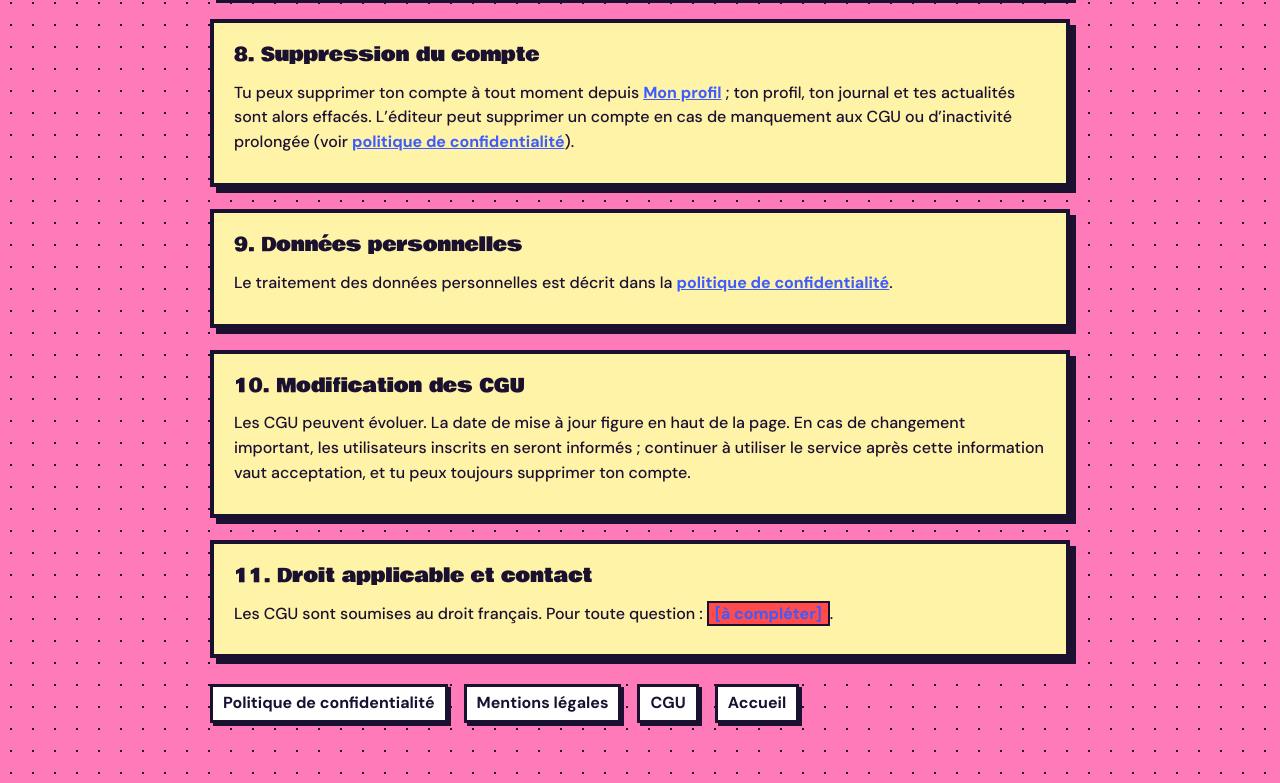
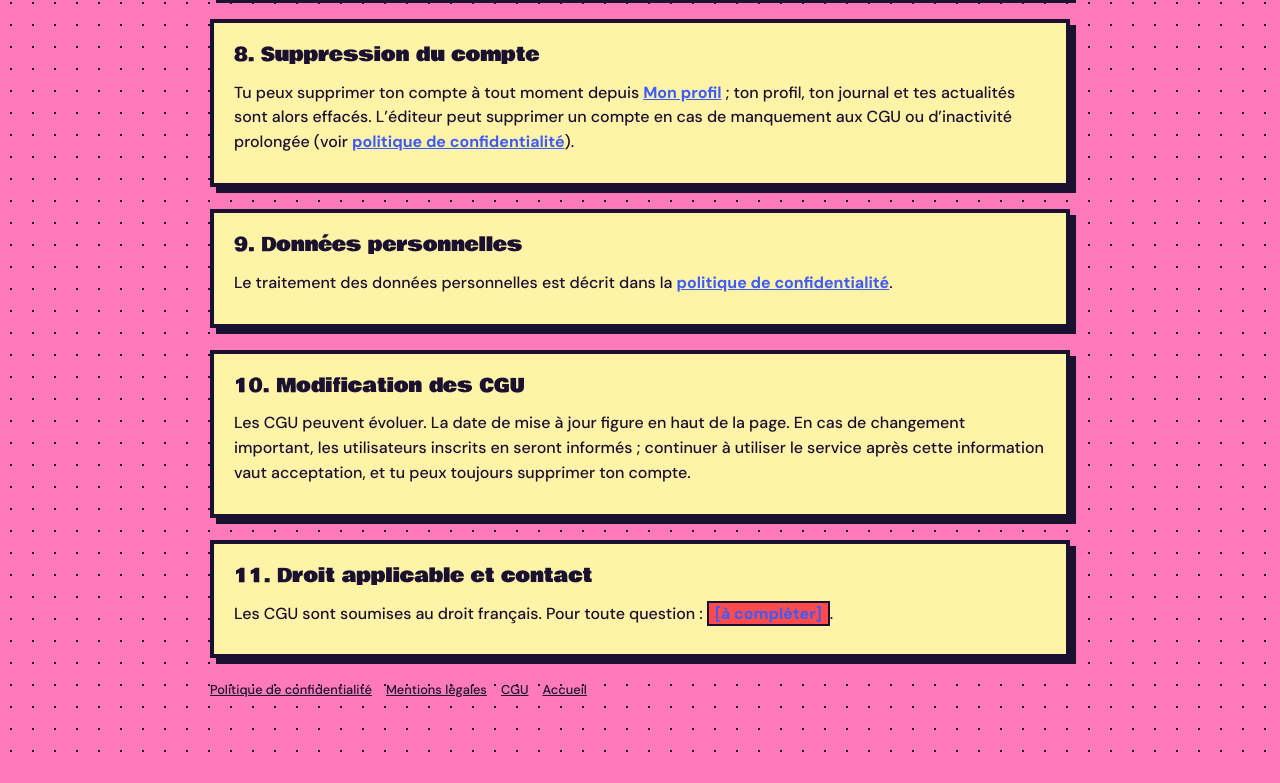
Before and after one commit to toujourspositif/mondegoutdemmibeta, a plain HTML site: page cgu.html in a window 1280 px wide. Shown: the part 2098-2881 px from the top of the page. After the commit the page ends 2858 px from the top, so only its background shows below. Drawn offline with Linux system fonts and the light colour scheme.

Commit message:
Refactor legal navigation styles for improved layout

```diff
--- a/legal.css
+++ b/legal.css
@@ -81,7 +81,8 @@ label{display:block;font-weight:700;margin:0 0 6px}
 .zone-danger{border:4px dashed var(--red);background:var(--white);padding:14px;margin-top:16px}
 .row{display:flex;flex-wrap:wrap;gap:10px}
 
-.legal-nav{display:flex;flex-wrap:wrap;gap:10px 16px;margin-top:26px;font-weight:700}
-.legal-nav a{color:var(--ink);background:var(--white);border:3px solid var(--ink);padding:4px 10px;text-decoration:none;box-shadow:3px 3px 0 var(--ink)}
+.legal-nav{display:flex;flex-wrap:wrap;gap:4px 14px;margin-top:10px;font-size:.8rem;font-weight:500}
+.legal-nav a{color:var(--ink);background:none;border:0;padding:0;box-shadow:none;text-decoration:underline}
+.legal-nav a:hover{text-decoration-thickness:2px}
 
 @media (prefers-reduced-motion:reduce){*,*::before,*::after{animation:none!important;transition:none!important}}
```
